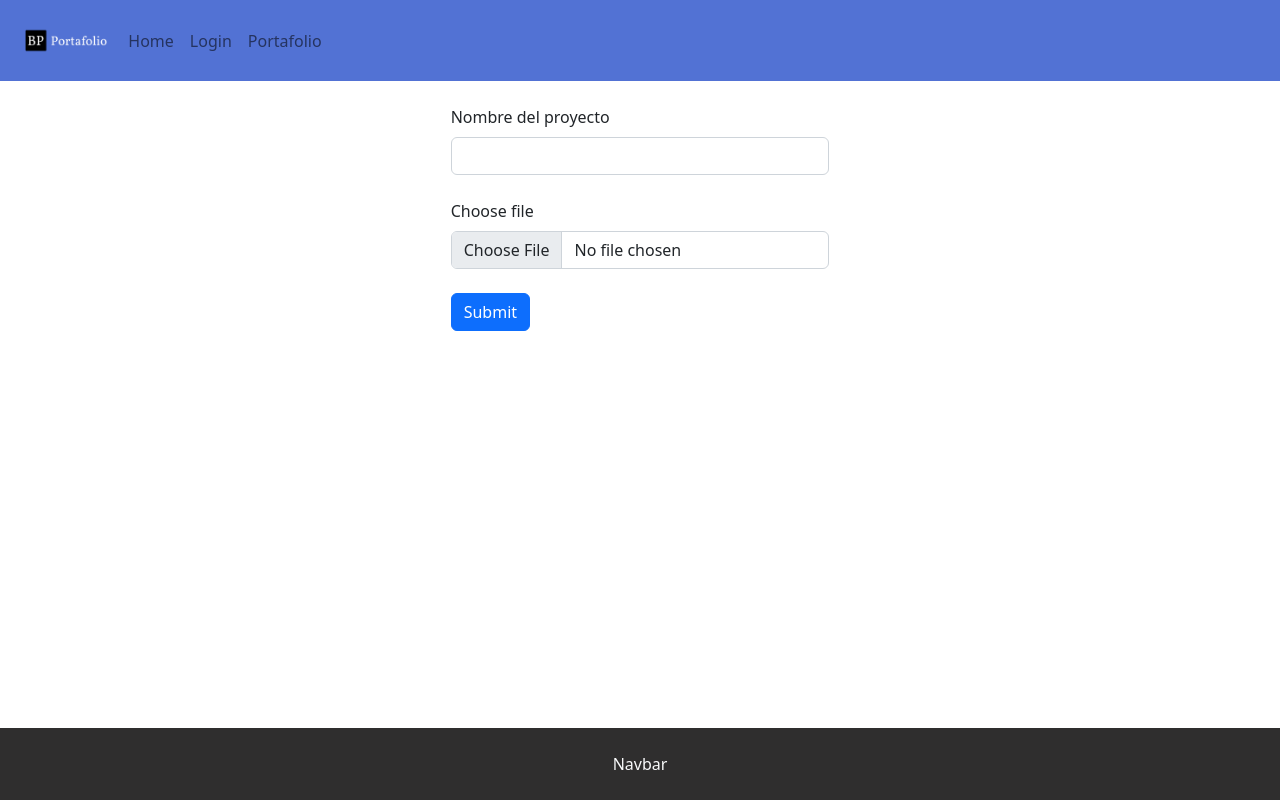
After one commit to bryan1551998/portafolio, a PHP site: page /views/insertProject.php in a window 1280 px wide. The commit adds this page. Run offline with PHP 8.4, Linux system fonts and the light colour scheme.

Commit message:
Patron MVC

```diff
--- a/css/style.css
+++ b/css/style.css
@@ -1,3 +1,7 @@
 .bgNav {
     background-color: #5272d4 !important;
 }
+
+.bgFoot {
+    background-color: #2f2e2e !important;
+}
--- /dev/null
+++ b/views/insertProject.php
@@ -0,0 +1,31 @@
+<?php
+include './plantilla/head.php';
+?>
+
+<div class="container-fluid">
+    <div class="row justify-content-center">
+        <div class="col-sm-8 col-md-4 p-4">
+
+            <form method="POST" enctype="multipart/form-data">
+
+                <label for="nameProject" class="form-label">Nombre del proyecto</label>
+                <input type="text" class="form-control" name="nameProject" id="nameProject" placeholder="">
+                <br>
+
+                <label for="contentFile" class="form-label">Choose file</label>
+                <input type="file" class="form-control" name="contentFile" id="contentFile" placeholder="">
+                <br>
+
+                <button type="submit" class="btn btn-primary">Submit</button>
+
+            </form>
+        </div>
+    </div>
+</div>
+
+
+
+
+
+<?php
+include './plantilla/foot.php';
--- a/foot.php
+++ b/views/plantilla/foot.php
@@ -1,7 +1,7 @@
 <!-- Footer -->
 <footer>
-    <div class="container-fluid text-center pt-4 pb-4 fixed-bottom">
-        <a class="" href="#">Navbar</a>
+    <div class="container-fluid text-center pt-4 pb-4 fixed-bottom bgFoot text-light">
+        <spam>Navbar</spam>
     </div>
 </footer>
 
--- a/head.php
+++ b/views/plantilla/head.php
@@ -2,7 +2,7 @@
 <html lang="en">
 
 <head>
-    <title>Title</title>
+    <title>Portafolio</title>
 
     <!-- Required meta tags -->
     <meta charset="utf-8">
@@ -11,8 +11,8 @@
     <!-- Bootstrap CSS v5.2.1 -->
     <link href="https://cdn.jsdelivr.net/npm/bootstrap@5.2.1/dist/css/bootstrap.min.css" rel="stylesheet" integrity="sha384-iYQeCzEYFbKjA/T2uDLTpkwGzCiq6soy8tYaI1GyVh/UjpbCx/TYkiZhlZB6+fzT" crossorigin="anonymous">
 
-    <!--  -->
-    <link href="./css/style.css" rel="stylesheet">
+    <!-- CSS -->
+    <link href="/css/style.css" rel="stylesheet">
 
 </head>
 
@@ -24,7 +24,7 @@
             <div class="container-fluid">
 
                 <!-- Logo -->
-                <img src="./img/logo.png" alt="" width="auto" height="65" class="d-inline-block align-text-top">
+                <img src="/img/logo.png" alt="" width="auto" height="65" class="d-inline-block align-text-top">
 
                 <!-- Menu boton -->
                 <button class="navbar-toggler" type="button" data-bs-toggle="collapse" data-bs-target="#navbarNav" aria-controls="navbarNav" aria-expanded="false" aria-label="Toggle navigation">
@@ -35,13 +35,13 @@
                 <div class="collapse navbar-collapse" id="navbarNav">
                     <ul class="navbar-nav">
                         <li class="nav-item">
-                            <a class="nav-link" aria-current="page" href="#">Home</a>
+                            <a class="nav-link" aria-current="page" href="/">Home</a>
                         </li>
                         <li class="nav-item">
-                            <a class="nav-link" href="#">Features</a>
+                            <a class="nav-link" href="/views/login.php">Login</a>
                         </li>
                         <li class="nav-item">
-                            <a class="nav-link" href="#">Pricing</a>
+                            <a class="nav-link" href="/views/insertProject.php">Portafolio</a>
                         </li>
                     </ul>
                 </div>
```
Also changed, not shown: index.php (+5 -2 lines), modelo/conexion.php (added, +30 -0 lines), modelo/portafolio.php (added, +18 -0 lines), views/login.php (added, +11 -0 lines), login.php (deleted).
